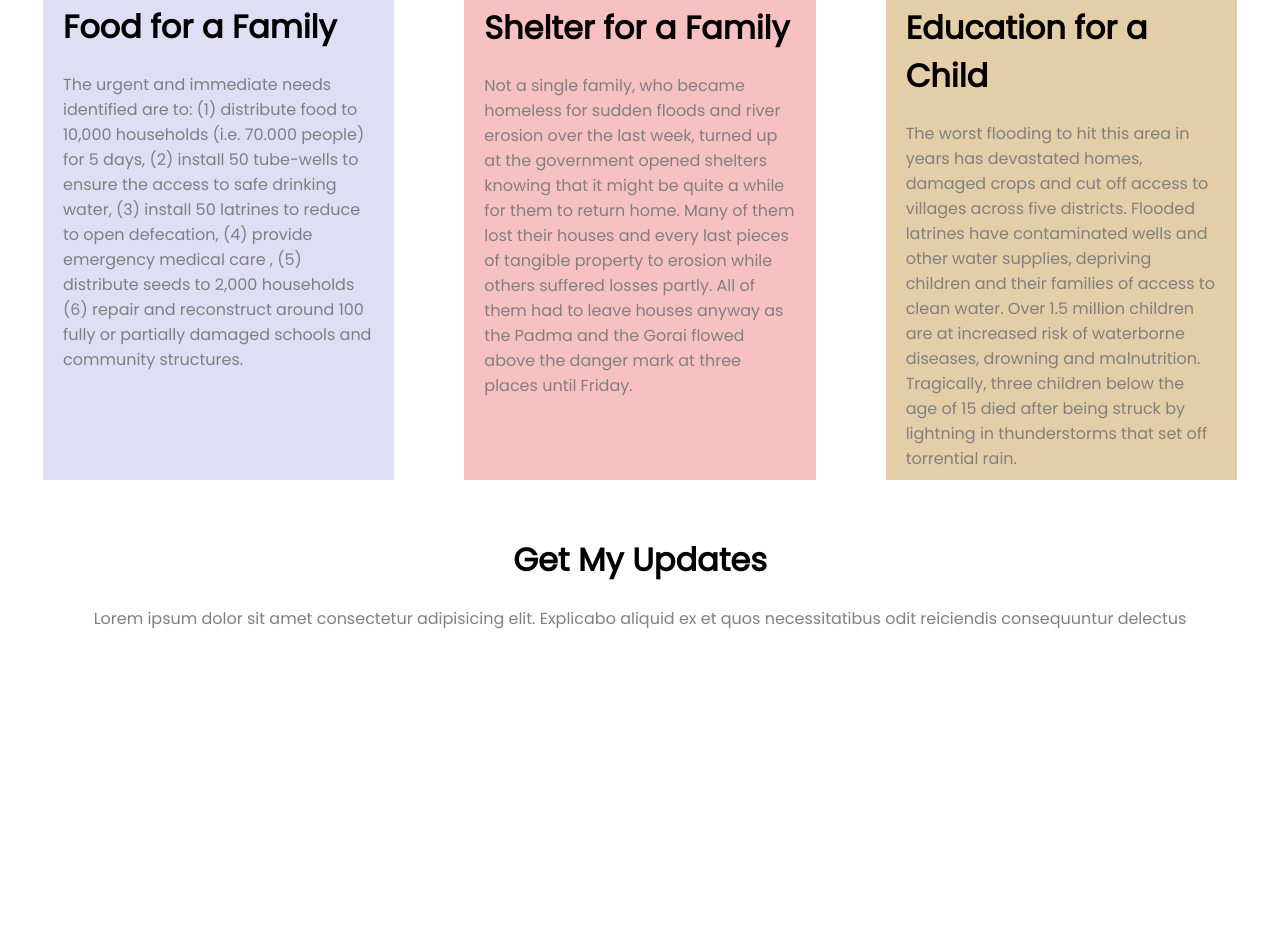
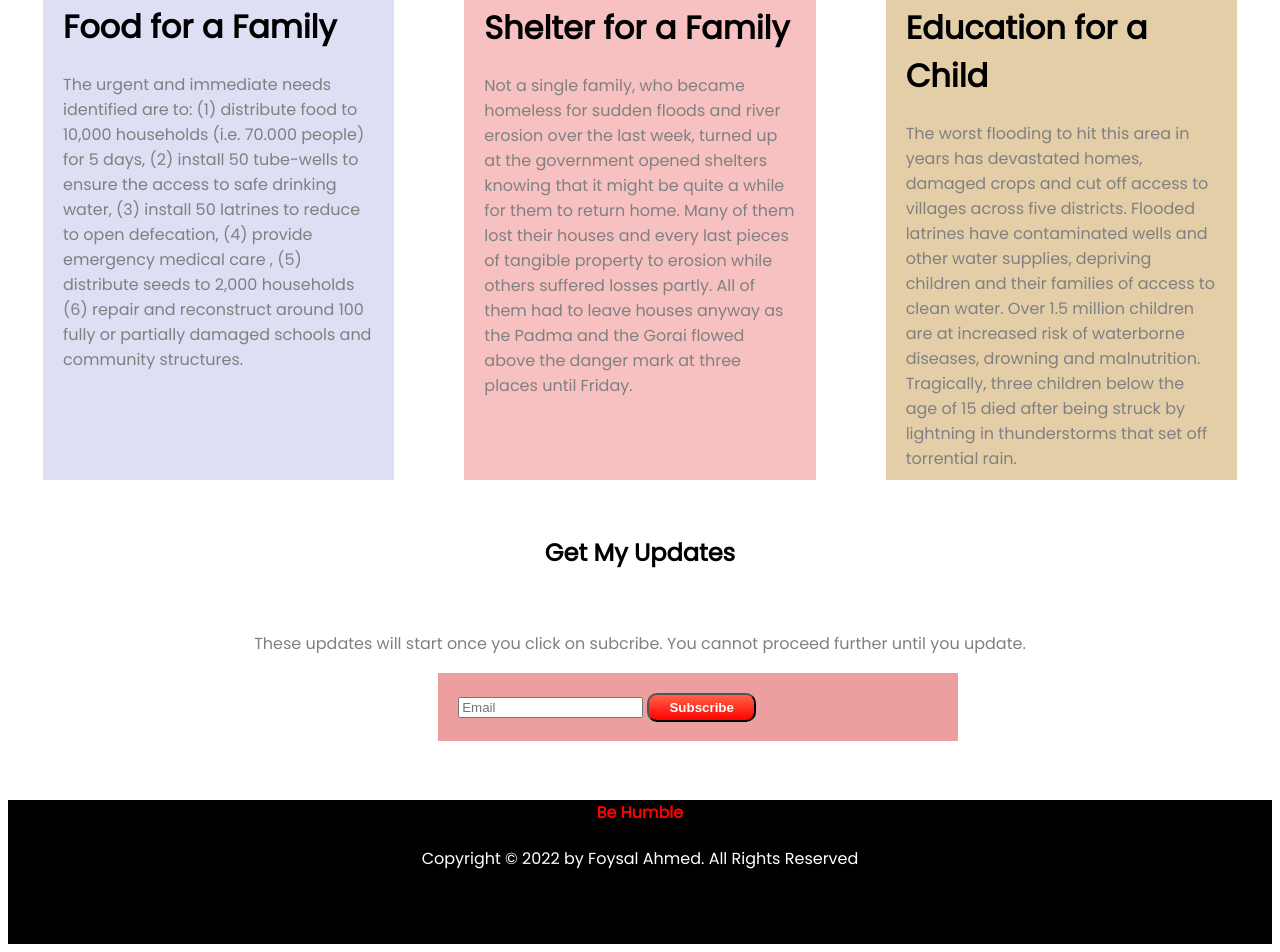
Before and after one commit to foysal5965/donation-website-2, a plain HTML site: page index.html in a window 1280 px wide. Shown: the part 1416-2368 px from the top of the page. Before the commit the page ends 2063 px from the top, so only its background shows below. Drawn offline with Linux system fonts and the light colour scheme.

Commit message:
last-cmmit

```diff
--- a/index.html
+++ b/index.html
@@ -25,7 +25,7 @@
         <h1>Donate Today</h1>
         <p>Select the amount of money given below to do donet on our website </p>
     </div>
-    <section>
+    <section class="tk">
         <div class="box-1">
             <h2>100 tk </h2><br>
         </div>
@@ -87,13 +87,27 @@
             </p>
         </div>
     </div>
+    <section class="updates">
+        <h2>Get My Updates</h2><br>
+        <p>These updates will start once you click on subcribe. You cannot proceed further until you update.</p>
+        <form>
+            <input type="email" placeholder="Email">
+            <button class="subscribe">Subscribe</button>
+        </form>
+
+    </section>
+    <div class="last">
+        <h4>
+            Be Humble
+        </h4>
+        <footer>Copyright © 2022 by Foysal Ahmed. All Rights Reserved</footer>
+    </div>
 
 
-    <div class="second-last">
-        <h1>Get My Updates</h1>
-        <p>Lorem ipsum dolor sit amet consectetur adipisicing elit. Explicabo aliquid ex et quos necessitatibus odit
-            reiciendis consequuntur delectus </p>
-    </div>
+
+
+
+
 
 
 
--- a/style.css
+++ b/style.css
@@ -58,7 +58,7 @@ body {
     text-align: center;
 }
 
-section {
+.tk {
     color: gray;
     display: flex;
     margin-bottom: 2in;
@@ -196,3 +196,58 @@ p {
     shape-image-threshold: calc(3in 3in);
     height: 5in;
 }
+
+.updates h2 {
+    text-align: center;
+}
+
+.updates p {
+    text-align: center;
+    margin-bottom: 0.5in;
+}
+
+.subscribe {
+    text-decoration: none;
+    background-image: linear-gradient(tomato, red);
+    color: white;
+    font-weight: 700;
+    border-radius: 10px;
+    padding: 5px 20px;
+
+}
+
+form {
+    margin-top: 1in;
+    position: absolute;
+    left: 4.2in;
+    top: 21in;
+    background-color: rgb(237, 159, 159);
+    width: 5in;
+    padding: 20px;
+    border: 15px solid white;
+
+    margin: 20px;
+    height: 0.3in;
+    margin-top: .6in;
+    margin-bottom: 1in;
+}
+
+h4 {
+    text-align: center;
+    margin-top: 1.5in;
+    color: red;
+}
+
+footer {
+    text-align: center;
+    color: white;
+
+}
+
+.last {
+    margin-top: 1in;
+    background-color: black;
+    height: 1.5in;
+
+
+}
```
